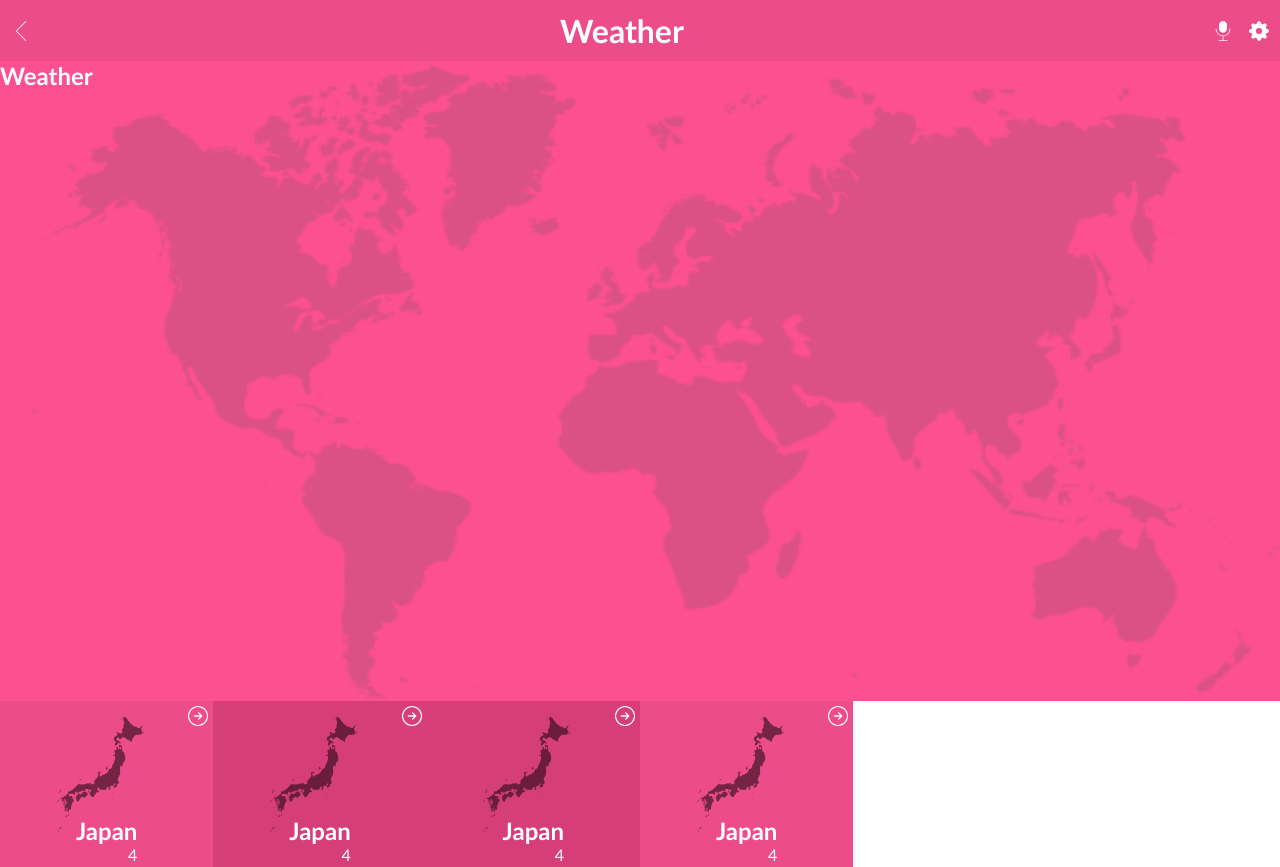
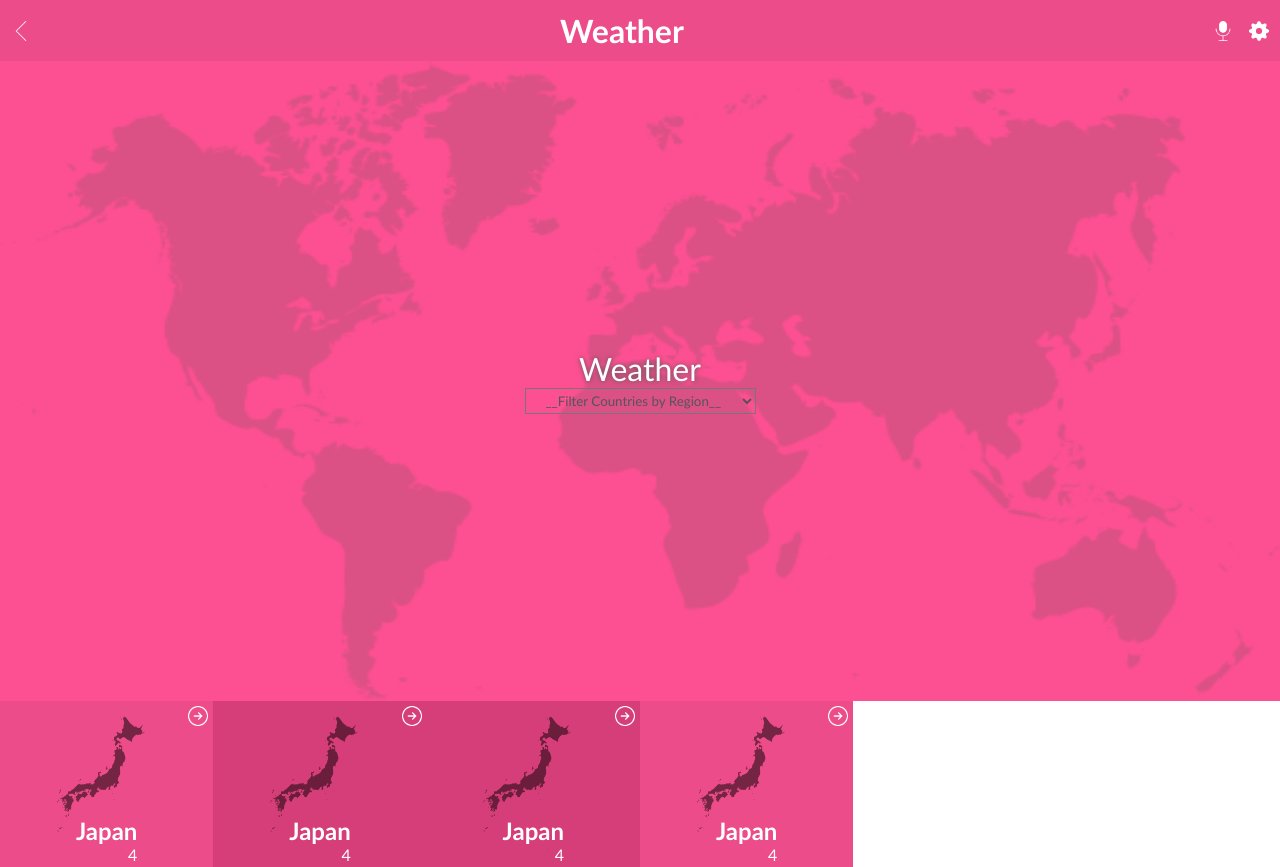
Before and after one commit to felixodette/metrics-app, a React (Create React App) app: page / in a window 1280 px wide. Built offline with nearby package versions, Linux system fonts and the light colour scheme.

Commit message:
Add option region filter

```diff
--- a/src/components/Heading.js
+++ b/src/components/Heading.js
@@ -2,20 +2,61 @@ import React from 'react';
 import PropTypes from 'prop-types';
 import styles from './Heading.module.css';
 
-function Heading(props) {
-  const { title, number } = props;
+const Heading = (props) => {
+  const { title, number, home } = props;
+  const regions = [
+    {
+      name: 'Africa',
+      value: 'africa',
+    },
+    {
+      name: 'Asia',
+      value: 'asia',
+    },
+    {
+      name: 'Europe',
+      value: 'europe',
+    },
+    {
+      name: 'North America',
+      value: 'north-america',
+    },
+    {
+      name: 'Oceania',
+      value: 'oceania',
+    },
+    {
+      name: 'South America',
+      value: 'south-america',
+    },
+  ];
+
   return (
     <div className={styles.heading}>
       <h1>{title}</h1>
-      <span>{number}</span>
+      {
+        (home) ? (
+          <select className={styles.filter}>
+            <option selected disabled>__Filter Countries by Region__</option>
+            {regions.map((region) => (
+              <option key={region.value} value={region.value}>{region.name}</option>
+            ))}
+          </select>
+        ) : (
+          <>
+            <span>{number}</span>
+          </>
+        )
+      }
     </div>
   );
-}
+};
 
 export default Heading;
 
 Heading.propTypes = {
   title: PropTypes.string.isRequired,
+  home: PropTypes.bool,
   number: PropTypes.oneOfType([
     PropTypes.string,
     PropTypes.number,
@@ -24,4 +65,5 @@ Heading.propTypes = {
 
 Heading.defaultProps = {
   number: '',
+  home: false,
 };
--- a/src/components/Heading.module.css
+++ b/src/components/Heading.module.css
@@ -7,4 +7,30 @@
   background-size: 100% 100%;
   height: 50vw;
   min-height: 150px;
+  display: flex;
+  flex-direction: column;
+  justify-content: center;
+  align-items: center;
+  text-shadow: 0 0 5px #555;
 }
+
+.heading h1 {
+  font-size: 2rem;
+  font-weight: 100;
+  color: #fff;
+  text-shadow: 0 0 5px #555;
+}
+
+.filter {
+  background-color: transparent;
+  padding: 0.2rem 1rem;
+  color: #555;
+}
+
+.filter option {
+  color: #555;
+}
+
+.filter:hover {
+  opacity: 1;
+}
--- a/src/pages/Home.js
+++ b/src/pages/Home.js
@@ -8,7 +8,7 @@ const Home = () => (
   <>
     <Header heading="Weather" />
     <section>
-      <Heading title="Weather" />
+      <Heading home title="Weather" />
       <div className="countries">
         <Country number={4} name="Japan" vector={jp} />
         <Country number={4} name="Japan" vector={jp} />
```
